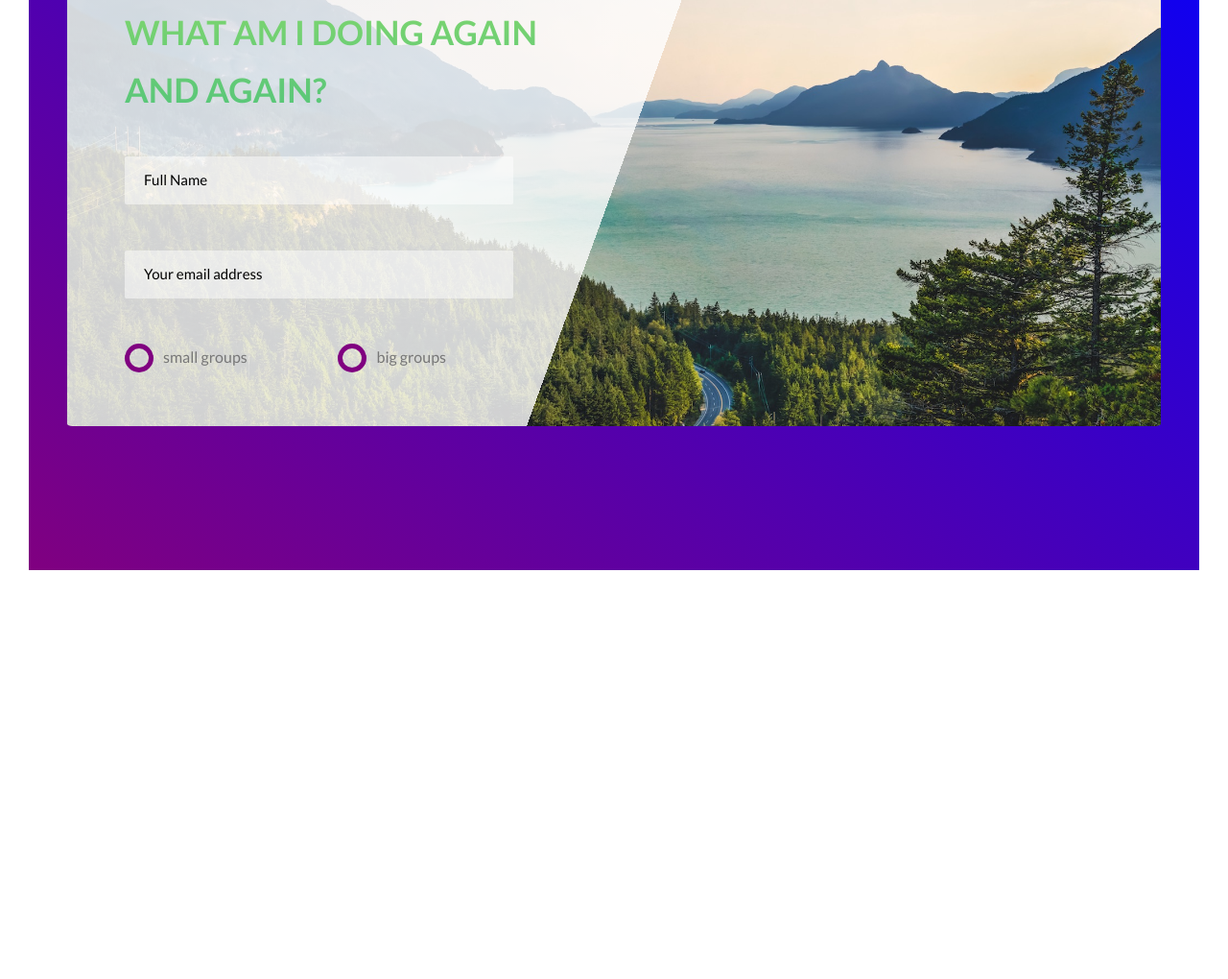
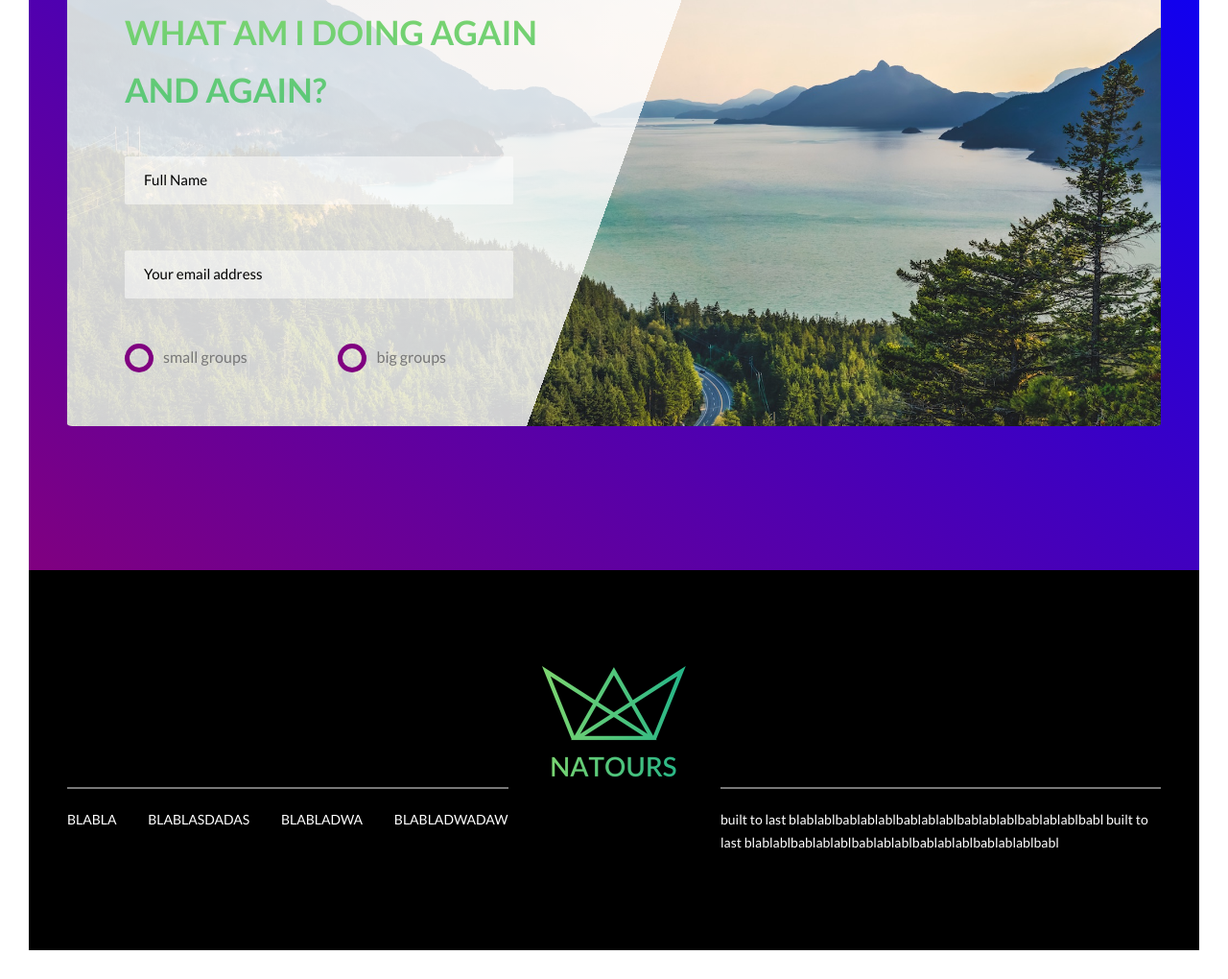
Before and after one commit to Abucur980/playingCSS, a website: page Natours/index.html in a window 1280 px wide. Shown: the part 3187-4207 px from the top of the page at 96% size. Before the commit the page ends 3811 px from the top, so only its background shows below. Drawn offline with Linux system fonts and the light colour scheme.

Commit message:
add footer

```diff
--- a/Natours/index.html
+++ b/Natours/index.html
@@ -194,5 +194,29 @@
         </div>
       </section>
     </main>
+
+    <footer class="footer">
+      <div class="footer__logo-box">
+        <img class="footer__logo" src="img/logo-green-2x.png" alt="full logo">
+      </div>
+      <div class="row">
+        <div class="col-1-of-2">
+          <div class="footer__nav">
+            <ul class="footer__list">
+              <li class="footer__item"> <a href="#" class="footer__link"> blabla </a> </li>
+              <li class="footer__item"> <a href="#" class="footer__link"> blablasdadas </a> </li>
+              <li class="footer__item"> <a href="#" class="footer__link"> blabladwa </a> </li>
+              <li class="footer__item"> <a href="#" class="footer__link"> blabladwadaw </a> </li>
+            </ul>
+          </div>
+        </div>
+        <div class="col-1-of-2">
+          <p class="footer__copyright">
+              built to last blablablbablablablbablablablbablablablbablablablbabl
+              built to last blablablbablablablbablablablbablablablbablablablbabl
+          </p>
+        </div>
+      </div>
+    </footer>
   </body>
 </html>
--- /dev/null
+++ b/Natours/sass/layout/_footer.scss
@@ -0,0 +1,56 @@
+.footer{
+    background-color: $color-black;
+    padding: 10rem 0;
+    font-size: 1.4rem;
+    color: $color-white;
+
+    &__logo-box{
+        text-align: center;
+    }
+
+    &__logo{
+        width: 15rem;
+        height: auto;
+    }
+
+    &__nav{
+        display: inline-block;
+        padding-top: 2rem;
+        border-top: 2px $color-grey-dark solid;
+    }
+
+    &__list{
+        list-style: none;
+    }
+
+    &__item{
+        display: inline-block; //make the nav items stand side by side
+
+        &:not(:last-child){
+            margin-right: 3rem;
+        }
+    }
+
+    &__link{
+
+        &:link, &:visited{
+            color: $color-white;
+            text-decoration: none;
+            text-transform: uppercase;
+            display: inline-block;
+        }
+
+        &:hover{
+            color: purple;
+        }
+
+    }
+
+    &__copyright{
+        width: 85%;
+        float: right;
+        display: inline-block;
+        padding-top: 2rem;
+        border-top: 2px $color-grey-dark solid;
+    }
+}
--- a/Natours/sass/main.scss
+++ b/Natours/sass/main.scss
@@ -11,6 +11,8 @@
 
 @import "layout/header";
 @import "layout/grid";
+@import "layout/footer";
+
 
 @import "components/button";
 @import "components/form";
```
Also changed, not shown: Natours/sass/main.css, 1 other file.
